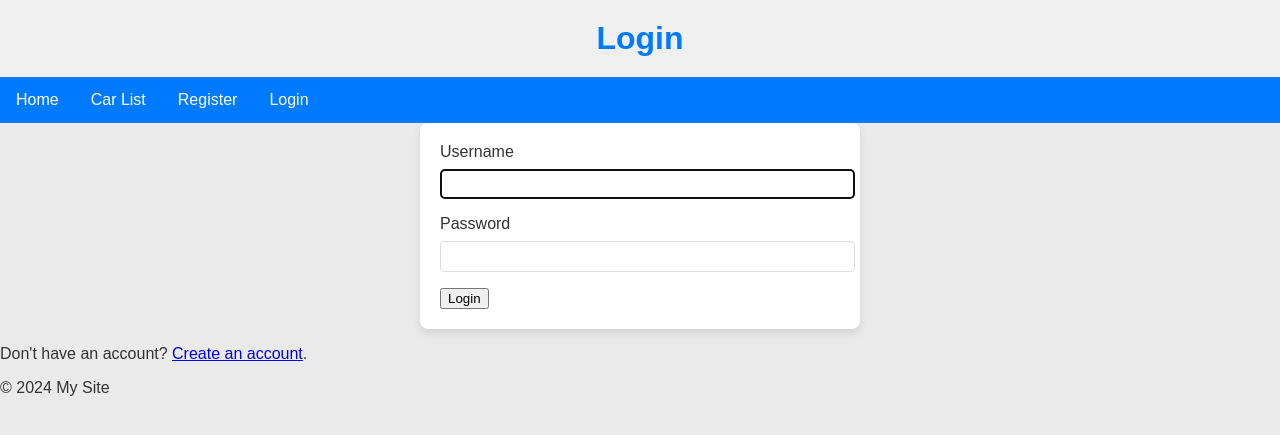
After one commit to Bober123713/WebAppsDjangoProject, a Django app: page /register/login/ in a window 1280 px wide. The commit adds this page. Shown: the top 435 px of the page. Run offline with Django 5.2, Linux system fonts and the light colour scheme.

Commit message:
Added login and registration first version

```diff
--- /dev/null
+++ b/Accounts/templates/login.html
@@ -0,0 +1,24 @@
+{% extends "base.html" %}
+<h1>{% block header %}Login{% endblock %}</h1>
+{% block content %}
+<div class="container py-5">
+    <form method="POST" class="form-horizontal">
+        {% csrf_token %}
+        {% for field in login_form %}
+            <div class="form-group">
+                <label for="{{ field.id_for_label }}">{{ field.label }}</label>
+                {{ field }}
+                {% if field.help_text %}
+                    <small class="form-text text-muted">{{ field.help_text }}</small>
+                {% endif %}
+                {% for error in field.errors %}
+                    <div class="alert alert-danger">{{ error }}</div>
+                {% endfor %}
+            </div>
+        {% endfor %}
+        <button class="btn btn-primary" type="submit">Login</button>
+    </form>
+    <p class="text-center">Don't have an account? <a href="register">Create an account</a>.</p>
+</div>
+
+{% endblock %}
--- a/Accounts/urls.py
+++ b/Accounts/urls.py
@@ -0,0 +1,7 @@
+from django.urls import path
+from . import views
+
+urlpatterns = [
+    path("register/", views.register_request, name="register"),
+    path("login/", views.login_request, name="login")
+]
--- a/Accounts/views.py
+++ b/Accounts/views.py
@@ -1,3 +1,37 @@
-from django.shortcuts import render
+from django.shortcuts import  render, redirect
+from .forms import NewUserForm
+from django.contrib.auth import login, authenticate
+from django.contrib import messages
+from django.contrib.auth.forms import AuthenticationForm
 
-# Create your views here.
+
+def register_request(request):
+    if request.method == "POST":
+        form = NewUserForm(request.POST)
+        if form.is_valid():
+            user = form.save()
+            login(request, user)
+            messages.success(request, "Registration successful.")
+            return redirect("main:homepage")
+        messages.error(request, "Unsuccessful registration. Invalid information.")
+    form = NewUserForm()
+    return render (request=request, template_name="register.html", context={"register_form":form})
+
+
+def login_request(request):
+    if request.method == "POST":
+        form = AuthenticationForm(request, data=request.POST)
+        if form.is_valid():
+            username = form.cleaned_data.get('username')
+            password = form.cleaned_data.get('password')
+            user = authenticate(username=username, password=password)
+            if user is not None:
+                login(request, user)
+                messages.info(request, f"You are now logged in as {username}.")
+                return redirect("main:homepage")
+            else:
+                messages.error(request,"Invalid username or password.")
+        else:
+            messages.error(request,"Invalid username or password.")
+    form = AuthenticationForm()
+    return render(request=request, template_name="login.html", context={"login_form":form})
--- a/WebAppsDjangoProject/urls.py
+++ b/WebAppsDjangoProject/urls.py
@@ -22,4 +22,5 @@ urlpatterns = [
     path('cars/', include('CarsManagement.urls')),  # Route for CarsManagement'
     path('booking/', include('Booking.urls')),  # Adjust 'Booking.urls' to your app's name
     path('', include('main.urls')),
+    path('register/', include('Accounts.urls')),
 ]
--- a/main/templates/base.html
+++ b/main/templates/base.html
@@ -145,7 +145,7 @@
             font-weight: bold; /* Bold text */
         }
 
-         @media (max-width: 768px) {
+        @media (max-width: 768px) {
             .container {
                 max-width: 95%;
                 padding: 10px;
@@ -167,37 +167,73 @@
         }
 
         form {
-        display: flex;
-        flex-direction: column;
+        max-width: 400px;
+        margin: 0 auto;
+        background-color: #fff;
+        padding: 20px;
+        border-radius: 8px;
+        box-shadow: 0 4px 8px rgba(0, 0, 0, 0.1);
         }
 
         .form-group {
-            margin-bottom: 15px;
+            margin-bottom: 1em;
         }
 
         .form-group label {
-            margin-bottom: 5px;
             display: block;
+            margin-bottom: 0.5em;
         }
 
         .form-group input,
         .form-group select {
             width: 100%;
-            padding: 10px;
+            padding: 0.5em;
             border: 1px solid #ddd;
             border-radius: 4px;
         }
 
+        /* Styles for submit button */
         .form-group input[type="submit"] {
-            background-color: #007bff;
+            background-color: #28a745;
             color: white;
             border: none;
             cursor: pointer;
             transition: background-color 0.3s;
+            padding: 0.75em;
         }
 
         .form-group input[type="submit"]:hover {
-            background-color: #0056b3;
+            background-color: #218838;
+        }
+
+        .form-control {
+            width: 100%;
+            padding: 0.5em;
+            border: 1px solid #ddd;
+            border-radius: 4px;
+        }
+
+        /* Responsive adjustments */
+        @media (max-width: 768px) {
+            form {
+                width: 90%;
+                margin: 20px auto; /* Center the form horizontally */
+            }
+
+            .form-group {
+            flex-direction: column;
+            text-align: left;
+            }
+
+            .form-group label {
+                margin-right: 0;
+                text-align: left;
+            }
+
+            .form-group input {
+                flex: 1;
+                width: 100%;
+            }
         }
     </style>
 </head>
@@ -210,6 +246,8 @@
     <div class="navbar">
         <a href="{% url 'home' %}">Home</a>
         <a href="{% url 'cars_list' %}">Car List</a>
+        <a href="{% url 'register' %}">Register</a>
+        <a href="{% url 'login' %}">Login</a>
         <!-- Add more navigation links here -->
     </div>
 
```
Also changed, not shown: Accounts/forms.py (+6 -1 lines), Accounts/templates/register.html (+20 -14 lines), db.sqlite3.
